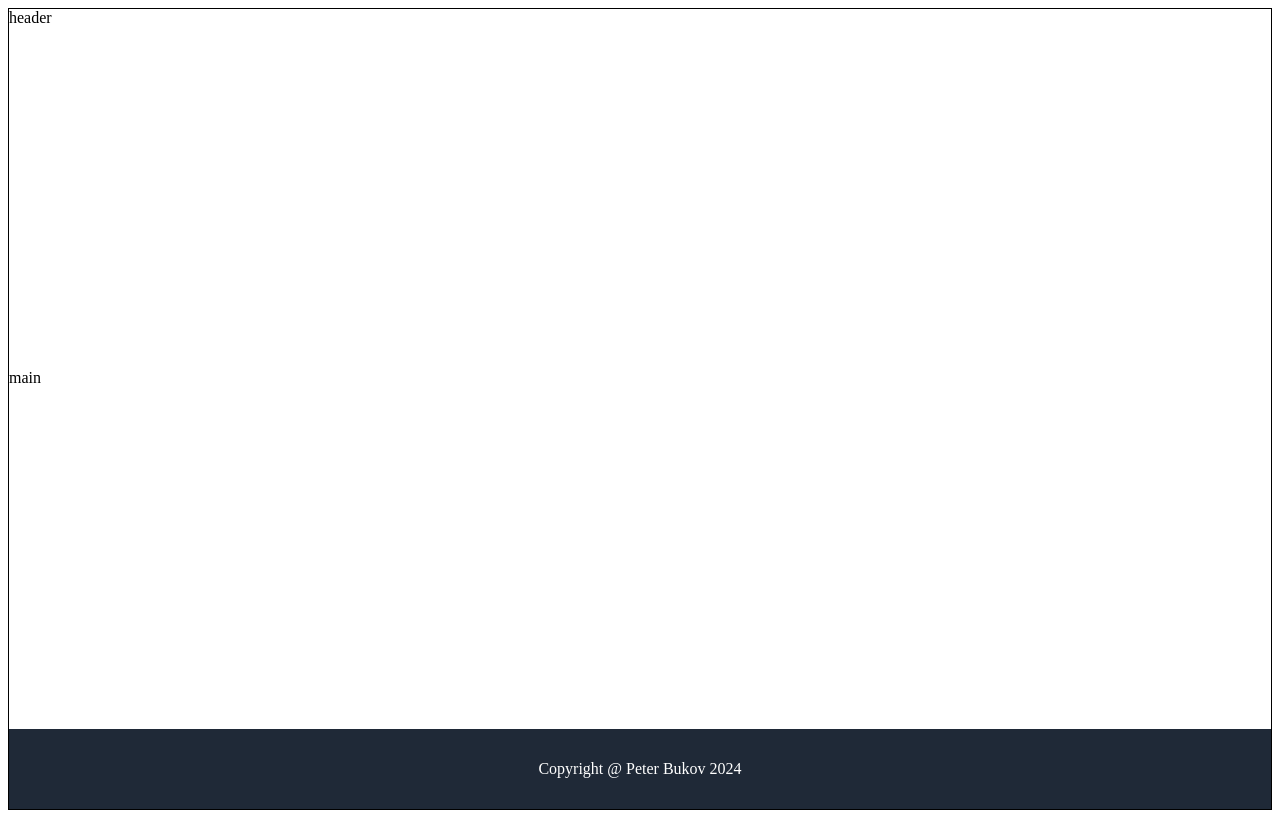
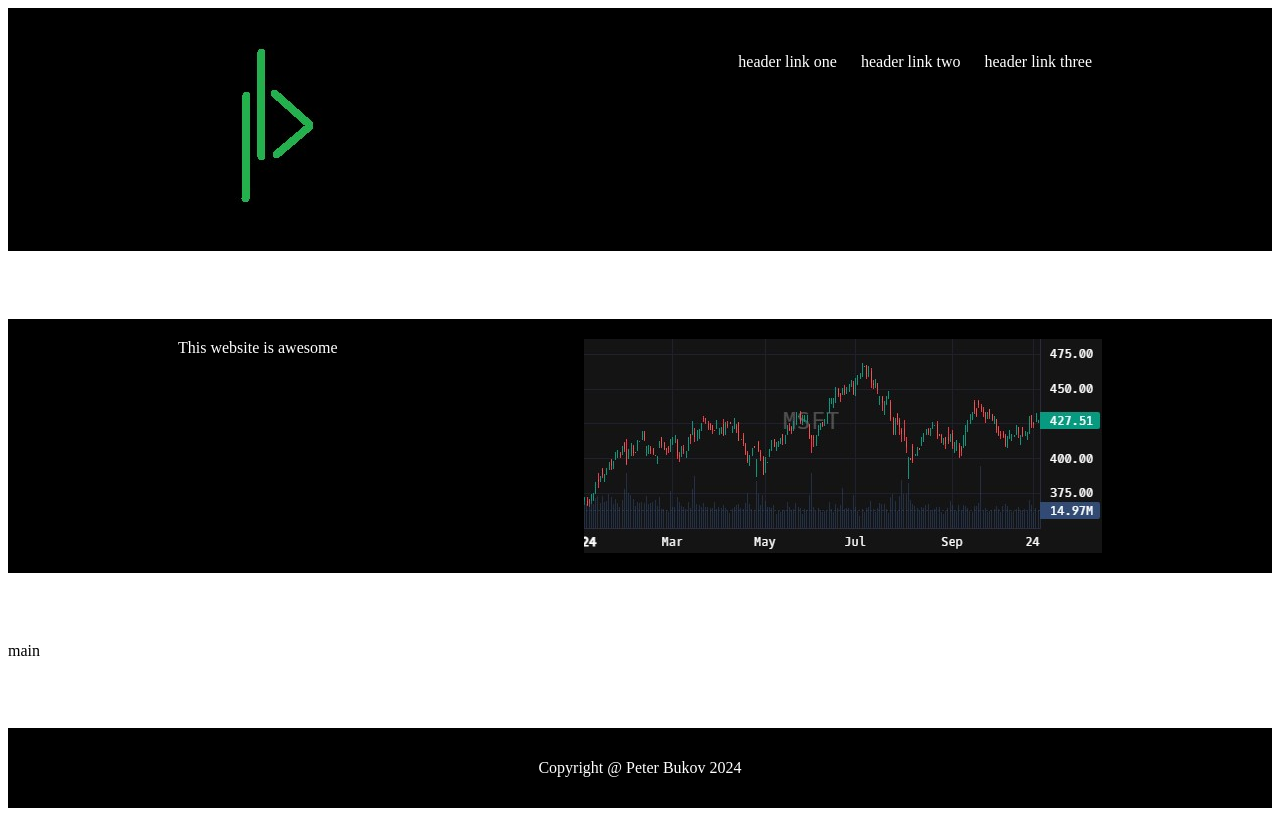
Before and after one commit to pebuu/landing-page, a plain HTML site: page index.html in a window 1280 px wide. Drawn offline with Linux system fonts and the light colour scheme.

Commit message:
header and subheader basics

```diff
--- a/index.html
+++ b/index.html
@@ -7,7 +7,18 @@
     <title>pebu.io prototype</title>
  </head>
  <body>
-    <div class="header">header</div>
+    <div class="header">
+        <img src="./img/logo.jpg" alt="logo" class="logo"></img>
+        <div class="header-links">
+            <a href="">header link one</a>
+            <a href="">header link two</a>
+            <a href="">header link three</a>
+        </div>
+    </div>
+    <div class="subheader">
+        <div class="hero">This website is awesome</div>
+        <img src="./img/stock.jpg" alt="stock graph" class="stock"></img>
+    </div>
     <div class="main">main</div>
     <div class="footer">Copyright @ Peter Bukov 2024</div>
  </body>
--- a/styles.css
+++ b/styles.css
@@ -1,5 +1,4 @@
 body {
-    border: 1px solid;
     height: 800px;
     display: flex;
     flex-direction: column;
@@ -9,8 +8,50 @@ body {
 .footer {
     height: 80px;
     color: white;
-    background-color: #1F2937;
+    background-color: black;
     display: flex;
     justify-content: center;
     align-items: center;
 }
+
+.header {
+    padding: 20px;
+    background-color: black;
+    display: flex;
+    justify-content: space-between;
+}
+
+a {
+    text-decoration: none;
+    color: white;
+    padding: 10px;
+}
+
+.logo {
+    margin-left: 150px;
+}
+
+.header-links {
+    margin-right: 150px;
+    margin-top: 25px;
+}
+
+.subheader {
+    padding: 20px;
+    background-color: black;
+    color: white;
+    display: flex;
+    justify-content: space-between;
+}
+
+/* * {
+    border: 1px solid white;
+} */
+
+.hero {
+    margin-left: 150px
+}
+
+.stock {
+    margin-right: 150px
+}
```
Also changed, not shown: img/stock.jpg (added).
